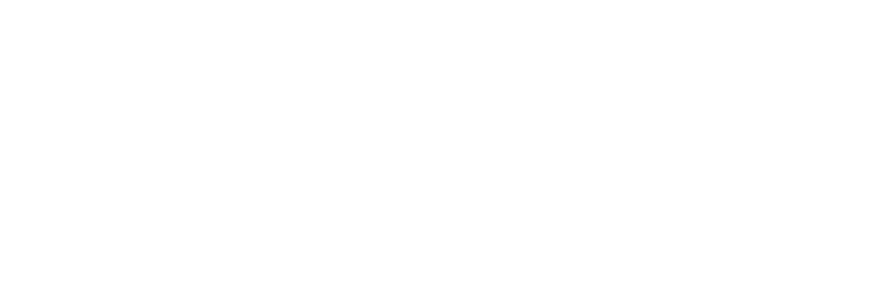
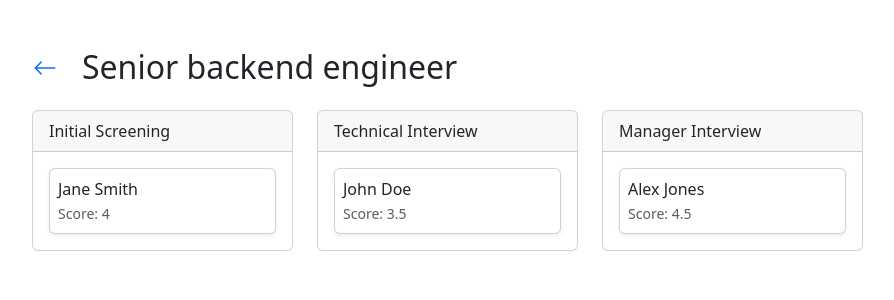
Before and after one commit to LIDR-academy/AI4Devs-frontend-202606-senior-2, a React (Create React App) app in the folder frontend/: page /positions/1 in a window 1280 px wide. Before the commit this address had no page. Shown: the top 300 px of the page, without its empty margins (50-944 px from the left). Built offline with nearby package versions, Linux system fonts and the light colour scheme.

Commit message:
Modulo 10 - IA Frontend

```diff
--- a/frontend/src/App.js
+++ b/frontend/src/App.js
@@ -4,6 +4,7 @@
 import RecruiterDashboard from './components/RecruiterDashboard';
 import AddCandidate from './components/AddCandidateForm';
 import Positions from './components/Positions';
+import PositionKanban from './components/PositionKanban';
 
 const App = () => {
   return (
@@ -12,6 +13,7 @@
         <Route path="/" element={<RecruiterDashboard />} />
         <Route path="/add-candidate" element={<AddCandidate />} /> {/* Agrega esta línea */}
         <Route path="/positions" element={<Positions />} />
+        <Route path="/positions/:id" element={<PositionKanban />} />
       </Routes>
     </BrowserRouter>
   );
--- /dev/null
+++ b/frontend/src/components/PositionKanban.tsx
@@ -0,0 +1,174 @@
+import React, { useEffect, useState } from 'react';
+import { useNavigate } from 'react-router-dom';
+import { Container, Row, Col, Card, Button } from 'react-bootstrap';
+import { ArrowLeft } from 'react-bootstrap-icons';
+
+type InterviewStep = {
+    id: number;
+    interviewFlowId: number;
+    interviewTypeId: number;
+    name: string;
+    orderIndex: number;
+};
+
+type CandidateCard = {
+    fullName: string;
+    currentInterviewStep: string;
+    averageScore: number;
+    id: number;
+    applicationId: number;
+};
+
+type Column = {
+    key: string;
+    name: string;
+    candidates: CandidateCard[];
+};
+
+const UNMATCHED_COLUMN_KEY = '__unmatched__';
+
+const mockInterviewFlowData = {
+    positionName: 'Senior backend engineer',
+    interviewFlow: {
+        id: 1,
+        description: 'Standard development interview process',
+        interviewSteps: [
+            {
+                id: 1,
+                interviewFlowId: 1,
+                interviewTypeId: 1,
+                name: 'Initial Screening',
+                orderIndex: 1
+            },
+            {
+                id: 2,
+                interviewFlowId: 1,
+                interviewTypeId: 2,
+                name: 'Technical Interview',
+                orderIndex: 2
+            },
+            {
+                id: 3,
+                interviewFlowId: 1,
+                interviewTypeId: 3,
+                name: 'Manager Interview',
+                orderIndex: 2
+            }
+        ]
+    }
+};
+
+const mockCandidates: CandidateCard[] = [
+    { fullName: 'Jane Smith', currentInterviewStep: 'Initial Screening', averageScore: 4, id: 1, applicationId: 1 },
+    { fullName: 'John Doe', currentInterviewStep: 'Technical Interview', averageScore: 3.5, id: 2, applicationId: 2 },
+    { fullName: 'Alex Jones', currentInterviewStep: 'Manager Interview', averageScore: 4.5, id: 3, applicationId: 3 }
+];
+
+const PositionKanban: React.FC = () => {
+    const navigate = useNavigate();
+    const [positionName, setPositionName] = useState('');
+    const [columns, setColumns] = useState<Column[]>([]);
+
+    useEffect(() => {
+        const steps: InterviewStep[] = mockInterviewFlowData.interviewFlow.interviewSteps;
+        const sortedSteps = [...steps].sort((a, b) => a.orderIndex - b.orderIndex);
+
+        const builtColumns: Column[] = sortedSteps.map((step) => ({
+            key: String(step.id),
+            name: step.name,
+            candidates: mockCandidates.filter((c) => c.currentInterviewStep === step.name)
+        }));
+
+        const unmatched = mockCandidates.filter(
+            (c) => !sortedSteps.some((step) => step.name === c.currentInterviewStep)
+        );
+        if (unmatched.length > 0) {
+            builtColumns.push({ key: UNMATCHED_COLUMN_KEY, name: 'Unmatched', candidates: unmatched });
+        }
+
+        setPositionName(mockInterviewFlowData.positionName);
+        setColumns(builtColumns);
+    }, []);
+
+    const handleDragStart = (e: React.DragEvent<HTMLElement>, applicationId: number) => {
+        e.dataTransfer.setData('applicationId', String(applicationId));
+    };
+
+    const handleDrop = (e: React.DragEvent<HTMLElement>, targetColumnKey: string) => {
+        e.preventDefault();
+        const applicationId = Number(e.dataTransfer.getData('applicationId'));
+
+        setColumns((prevColumns) => {
+            let movedCandidate: CandidateCard | undefined;
+            const withoutCandidate = prevColumns.map((column) => {
+                const remaining = column.candidates.filter((c) => {
+                    if (c.applicationId === applicationId) {
+                        movedCandidate = c;
+                        return false;
+                    }
+                    return true;
+                });
+                return { ...column, candidates: remaining };
+            });
+
+            if (!movedCandidate) {
+                return prevColumns;
+            }
+
+            return withoutCandidate.map((column) =>
+                column.key === targetColumnKey
+                    ? { ...column, candidates: [...column.candidates, movedCandidate as CandidateCard] }
+                    : column
+            );
+        });
+    };
+
+    return (
+        <Container className="mt-5">
+            <Row className="align-items-center mb-4">
+                <Col xs="auto">
+                    <Button variant="link" className="p-0" onClick={() => navigate('/positions')} aria-label="Volver a posiciones">
+                        <ArrowLeft size={24} />
+                    </Button>
+                </Col>
+                <Col>
+                    <h2 className="mb-0">{positionName}</h2>
+                </Col>
+            </Row>
+            <Row className="flex-md-nowrap overflow-auto">
+                {columns.map((column) => (
+                    <Col
+                        xs={12}
+                        md={3}
+                        key={column.key}
+                        className="mb-4"
+                        onDragOver={(e) => e.preventDefault()}
+                        onDrop={(e) => handleDrop(e, column.key)}
+                    >
+                        <Card>
+                            <Card.Header>{column.name}</Card.Header>
+                            <Card.Body className="d-flex flex-column gap-2">
+                                {column.candidates.map((candidate) => (
+                                    <Card
+                                        key={candidate.applicationId}
+                                        draggable
+                                        onDragStart={(e) => handleDragStart(e, candidate.applicationId)}
+                                        className="shadow-sm"
+                                        style={{ cursor: 'grab' }}
+                                    >
+                                        <Card.Body className="p-2">
+                                            <div>{candidate.fullName}</div>
+                                            <small className="text-muted">Score: {candidate.averageScore}</small>
+                                        </Card.Body>
+                                    </Card>
+                                ))}
+                            </Card.Body>
+                        </Card>
+                    </Col>
+                ))}
+            </Row>
+        </Container>
+    );
+};
+
+export default PositionKanban;
--- a/frontend/src/components/Positions.tsx
+++ b/frontend/src/components/Positions.tsx
@@ -1,7 +1,9 @@
 import React from 'react';
 import { Card, Container, Row, Col, Form, Button } from 'react-bootstrap';
+import { useNavigate } from 'react-router-dom';
 
 type Position = {
+    id: number;
     title: string;
     manager: string;
     deadline: string;
@@ -9,12 +11,14 @@
 };
 
 const mockPositions: Position[] = [
-    { title: 'Senior Backend Engineer', manager: 'John Doe', deadline: '2024-12-31', status: 'Abierto' },
-    { title: 'Junior Android Engineer', manager: 'Jane Smith', deadline: '2024-11-15', status: 'Contratado' },
-    { title: 'Product Manager', manager: 'Alex Jones', deadline: '2024-07-31', status: 'Borrador' }
+    { id: 1, title: 'Senior Backend Engineer', manager: 'John Doe', deadline: '2024-12-31', status: 'Abierto' },
+    { id: 2, title: 'Junior Android Engineer', manager: 'Jane Smith', deadline: '2024-11-15', status: 'Contratado' },
+    { id: 3, title: 'Product Manager', manager: 'Alex Jones', deadline: '2024-07-31', status: 'Borrador' }
 ];
 
 const Positions: React.FC = () => {
+    const navigate = useNavigate();
+
     return (
         <Container className="mt-5">
             <h2 className="text-center mb-4">Posiciones</h2>
@@ -44,8 +48,8 @@
                 </Col>
             </Row>
             <Row>
-                {mockPositions.map((position, index) => (
-                    <Col md={4} key={index} className="mb-4">
+                {mockPositions.map((position) => (
+                    <Col md={4} key={position.id} className="mb-4">
                         <Card className="shadow-sm">
                             <Card.Body>
                                 <Card.Title>{position.title}</Card.Title>
@@ -57,7 +61,7 @@
                                     {position.status}
                                 </span>
                                 <div className="d-flex justify-content-between mt-3">
-                                    <Button variant="primary">Ver proceso</Button>
+                                    <Button variant="primary" onClick={() => navigate(`/positions/${position.id}`)}>Ver proceso</Button>
                                     <Button variant="secondary">Editar</Button>
                                 </div>
                             </Card.Body>
--- /dev/null
+++ b/frontend/src/config.js
@@ -0,0 +1 @@
+export const API_BASE_URL = 'http://localhost:3010';
```
Also changed, not shown: 2 other files (tests, documents, lock files or other folders).
